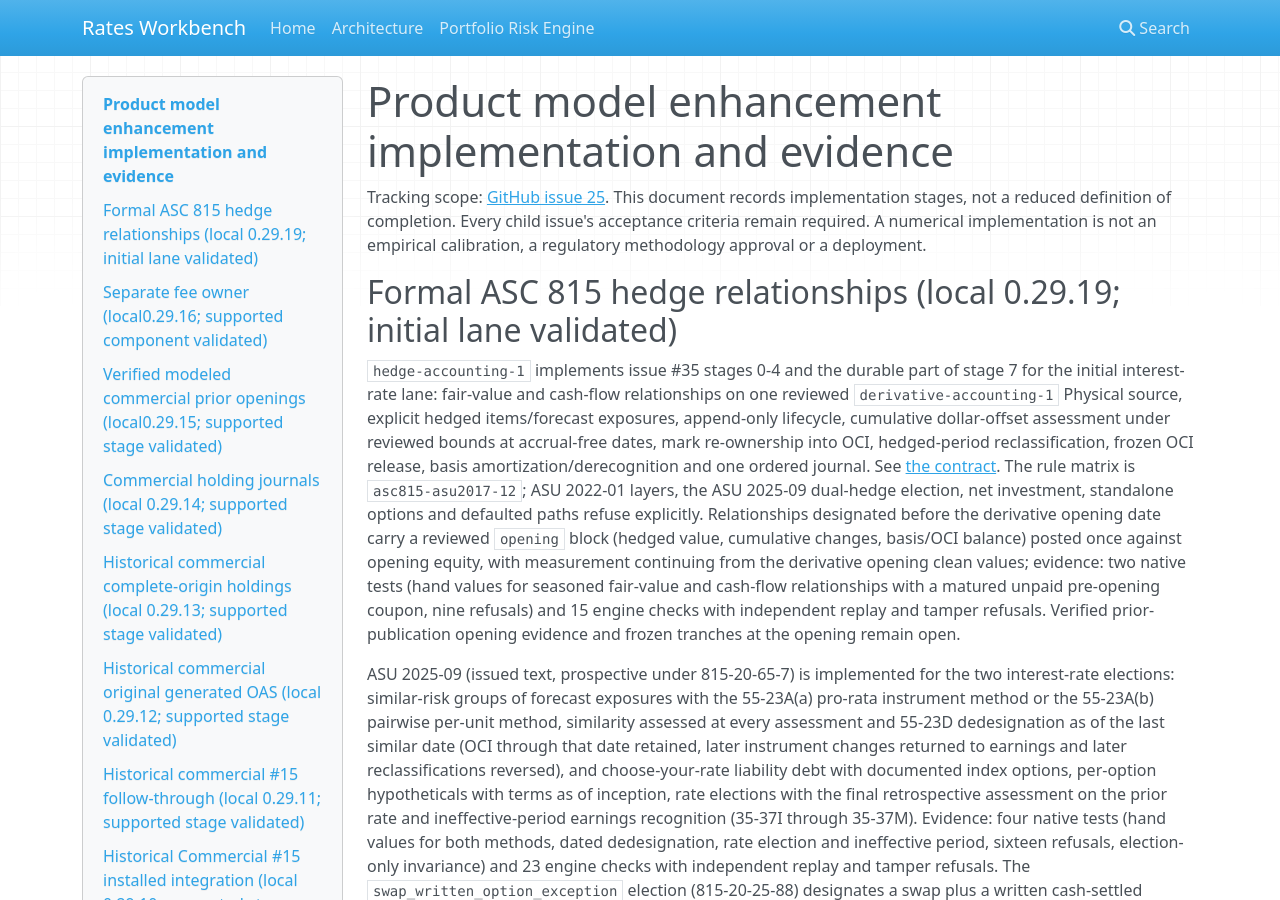
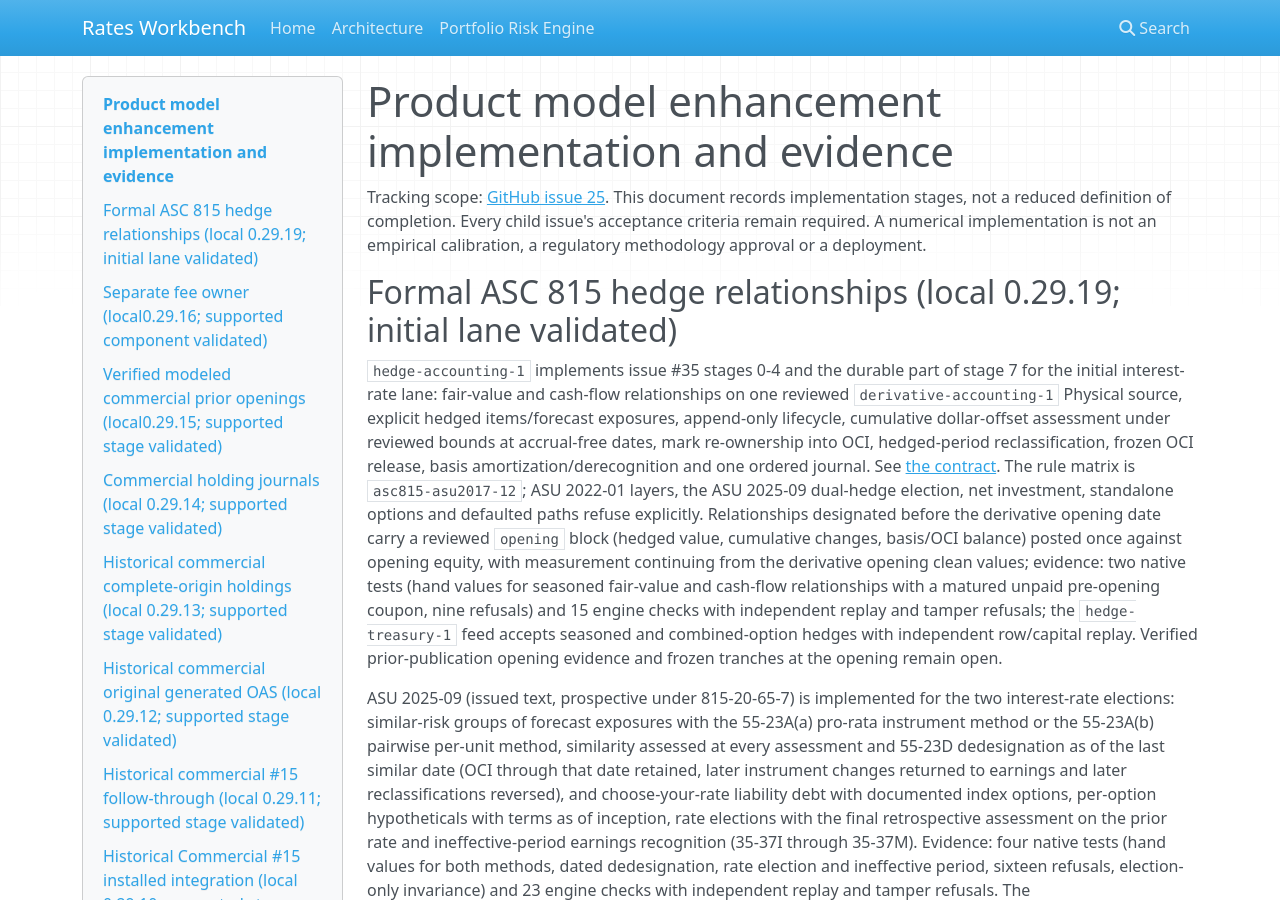
Before and after one commit to beauschwab/model-portfolio-sim, an MkDocs documentation site: the page built from docs/models/implementation-plan.md, in a window 1280 px wide and 900 px high. Built offline with MkDocs 1.6.1, drawn with Linux system fonts in a browser that asks for light colours; nearby versions of some CDN libraries.

Commit message:
Feed seasoned and combined-option hedges through hedge-treasury-1
Adds engine evidence that the closing capital feed accepts the seasoned
relationship and swap/written-option variants without code changes: the
retained basis/OCI and their matching opening-equity rows keep the
item/exposure identity, the written option contributes its own OCI row, the
bridge's cash-flow-hedge AOCI equals the hedge closing OCI, and the
independent row/capital replay verifies both. Documentation and the review
run log record the coverage.

Co-Authored-By: Claude Fable 5.1 <noreply@anthropic.com>

```diff
--- a/docs/models/implementation-plan.md
+++ b/docs/models/implementation-plan.md
@@ -21,8 +21,10 @@ Relationships designated before the derivative opening date carry a reviewed
 against opening equity, with measurement continuing from the derivative opening
 clean values; evidence: two native tests (hand values for seasoned fair-value and
 cash-flow relationships with a matured unpaid pre-opening coupon, nine refusals)
-and 15 engine checks with independent replay and tamper refusals. Verified
-prior-publication opening evidence and frozen tranches at the opening remain open.
+and 15 engine checks with independent replay and tamper refusals; the
+`hedge-treasury-1` feed accepts seasoned and combined-option hedges with
+independent row/capital replay. Verified prior-publication opening evidence and
+frozen tranches at the opening remain open.
 
 ASU 2025-09 (issued text, prospective under 815-20-65-7) is implemented for the
 two interest-rate elections: similar-risk groups of forecast exposures with the
```
Also changed, not shown: docs/models/hedge-accounting.md (+4 -0 lines), docs/reviews/2026-10-16-hedge-accounting-lane.md (+1 -1 lines), 2 other files.
